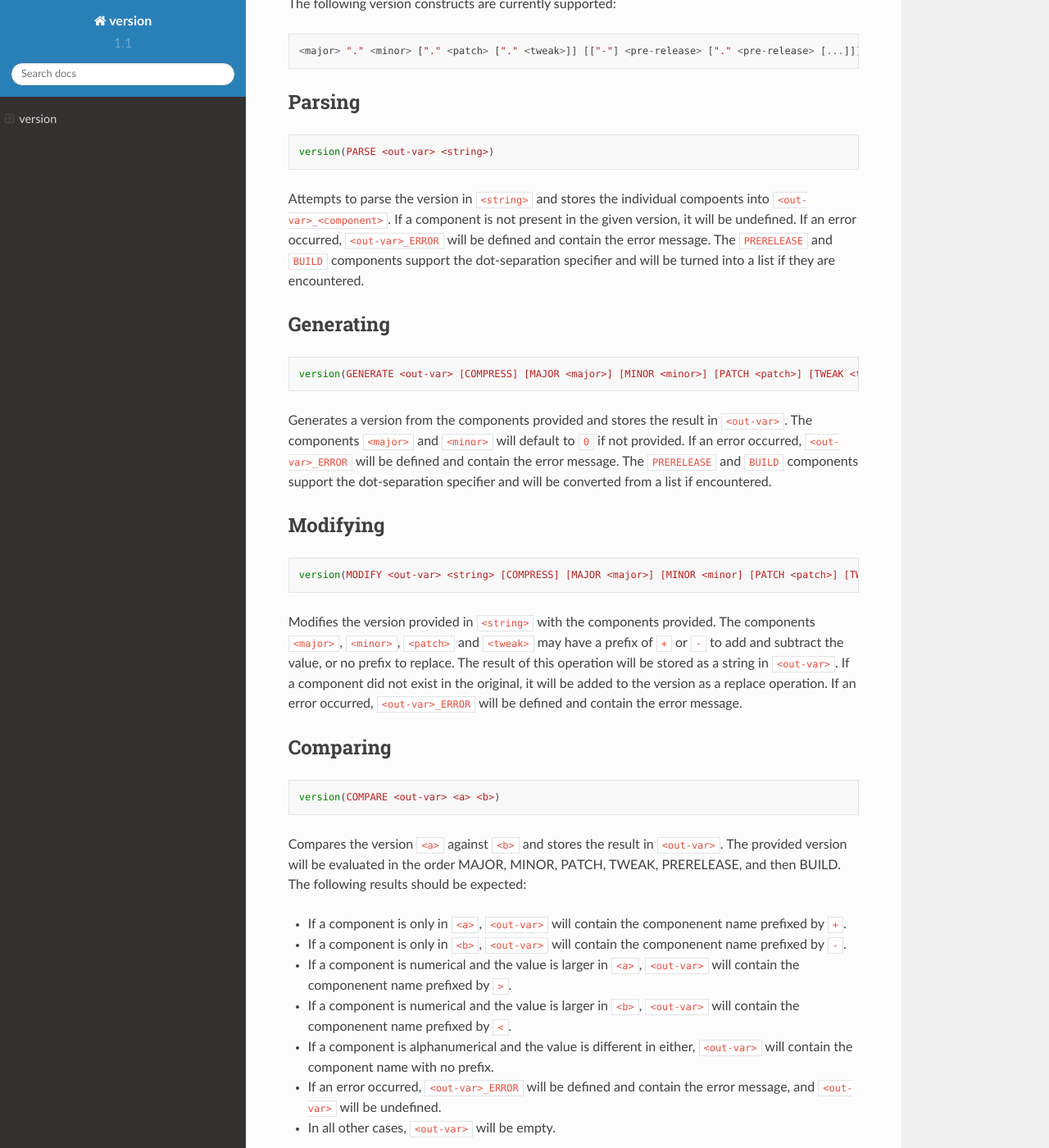
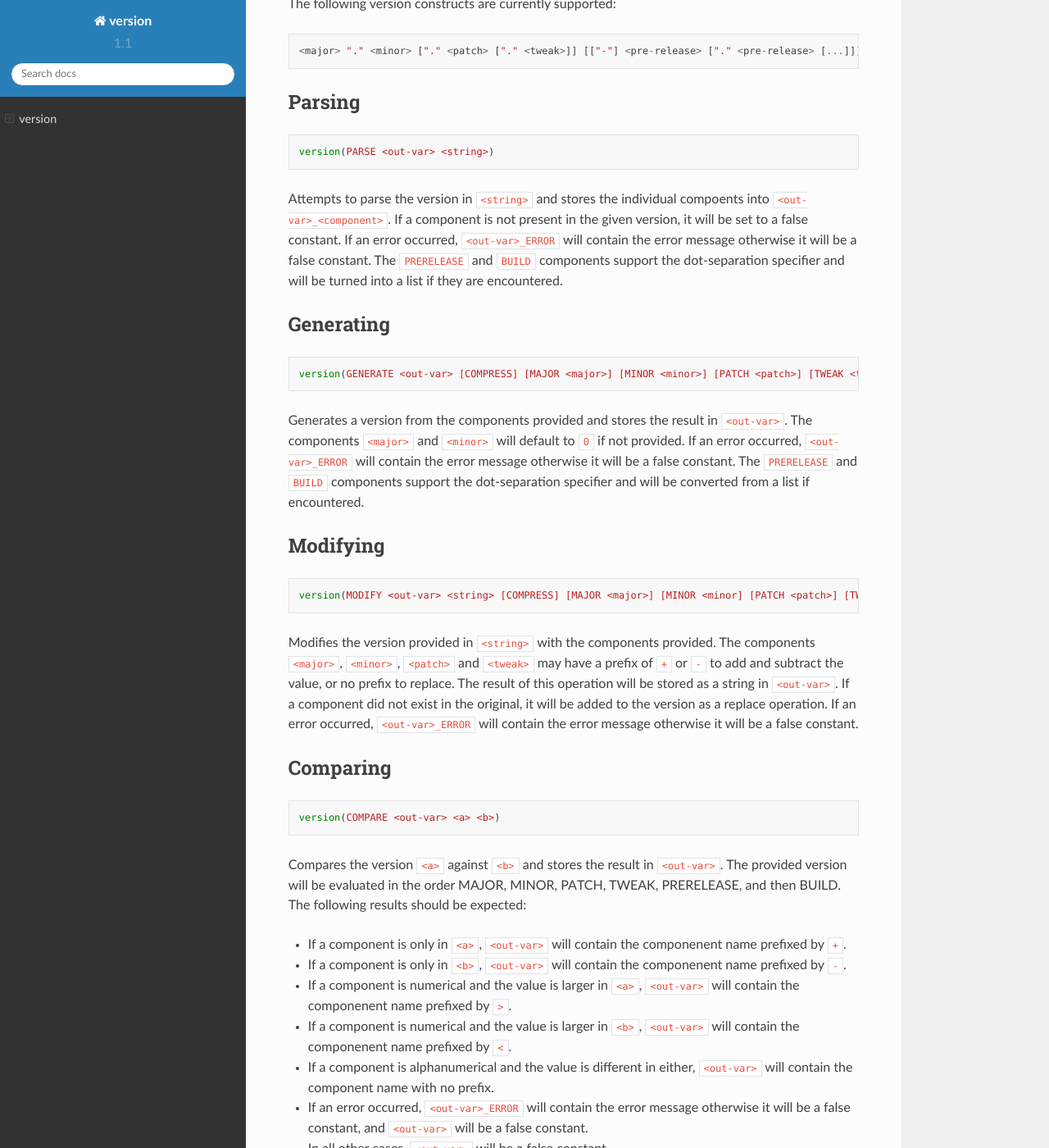
Before and after one commit to Xaymar/cmake-version, a Sphinx documentation site: the page built from docs/index.rst, in a window 1280 px wide and 1400 px high, scrolled down 412 px. Shown: the whole window at 82% size. Built offline with Sphinx 7.4.7 and the Read the Docs theme 2.0.0, drawn with Linux system fonts in a browser that asks for light colours.

Commit message:
docs: Update to new behavior

```diff
--- a/docs/index.rst
+++ b/docs/index.rst
@@ -29,7 +29,7 @@ Parsing
 
   version(PARSE <out-var> <string>)
 
-Attempts to parse the version in ``<string>`` and stores the individual compoents into ``<out-var>_<component>``. If a component is not present in the given version, it will be undefined. If an error occurred, ``<out-var>_ERROR`` will be defined and contain the error message. The ``PRERELEASE`` and ``BUILD`` components support the dot-separation specifier and will be turned into a list if they are encountered.
+Attempts to parse the version in ``<string>`` and stores the individual compoents into ``<out-var>_<component>``. If a component is not present in the given version, it will be set to a false constant. If an error occurred, ``<out-var>_ERROR`` will contain the error message otherwise it will be a false constant. The ``PRERELEASE`` and ``BUILD`` components support the dot-separation specifier and will be turned into a list if they are encountered.
 
 Generating
 ^^^^^^^^^^
@@ -40,7 +40,7 @@ Generating
 
   version(GENERATE <out-var> [COMPRESS] [MAJOR <major>] [MINOR <minor>] [PATCH <patch>] [TWEAK <tweak>] [PRERELEASE <prerelease>] [BUILD <build>])
 
-Generates a version from the components provided and stores the result in ``<out-var>``. The components ``<major>`` and ``<minor>`` will default to ``0`` if not provided. If an error occurred, ``<out-var>_ERROR`` will be defined and contain the error message. The ``PRERELEASE`` and ``BUILD`` components support the dot-separation specifier and will be converted from a list if encountered.
+Generates a version from the components provided and stores the result in ``<out-var>``. The components ``<major>`` and ``<minor>`` will default to ``0`` if not provided. If an error occurred,  ``<out-var>_ERROR`` will contain the error message otherwise it will be a false constant. The ``PRERELEASE`` and ``BUILD`` components support the dot-separation specifier and will be converted from a list if encountered.
 
 Modifying
 ^^^^^^^^^
@@ -51,7 +51,7 @@ Modifying
 
   version(MODIFY <out-var> <string> [COMPRESS] [MAJOR <major>] [MINOR <minor] [PATCH <patch>] [TWEAK <tweak>] [PRERELEASE <prerelease>] [BUILD <build>])
 
-Modifies the version provided in ``<string>`` with the components provided. The components ``<major>``, ``<minor>``, ``<patch>`` and ``<tweak>`` may have a prefix of ``+`` or ``-`` to add and subtract the value, or no prefix to replace. The result of this operation will be stored as a string in ``<out-var>``. If a component did not exist in the original, it will be added to the version as a replace operation. If an error occurred, ``<out-var>_ERROR`` will be defined and contain the error message.
+Modifies the version provided in ``<string>`` with the components provided. The components ``<major>``, ``<minor>``, ``<patch>`` and ``<tweak>`` may have a prefix of ``+`` or ``-`` to add and subtract the value, or no prefix to replace. The result of this operation will be stored as a string in ``<out-var>``. If a component did not exist in the original, it will be added to the version as a replace operation. If an error occurred,  ``<out-var>_ERROR`` will contain the error message otherwise it will be a false constant.
 
 Comparing
 ^^^^^^^^^
@@ -69,7 +69,7 @@ Compares the version ``<a>`` against ``<b>`` and stores the result in ``<out-var
 - If a component is numerical and the value is larger in ``<a>``, ``<out-var>`` will contain the componenent name prefixed by ``>``.
 - If a component is numerical and the value is larger in ``<b>``, ``<out-var>`` will contain the componenent name prefixed by ``<``.
 - If a component is alphanumerical and the value is different in either, ``<out-var>`` will contain the component name with no prefix.
-- If an error occurred, ``<out-var>_ERROR`` will be defined and contain the error message, and ``<out-var>`` will be undefined.
-- In all other cases, ``<out-var>`` will be empty.
+- If an error occurred,  ``<out-var>_ERROR`` will contain the error message otherwise it will be a false constant, and ``<out-var>`` will be a false constant.
+- In all other cases, ``<out-var>`` will be a false constant.
 
 There is no special handling for dot-separated ``PRERELEASE`` and ``BUILD`` component. They will be treated as if they were a string, as special handling for these is up to the application.
```
